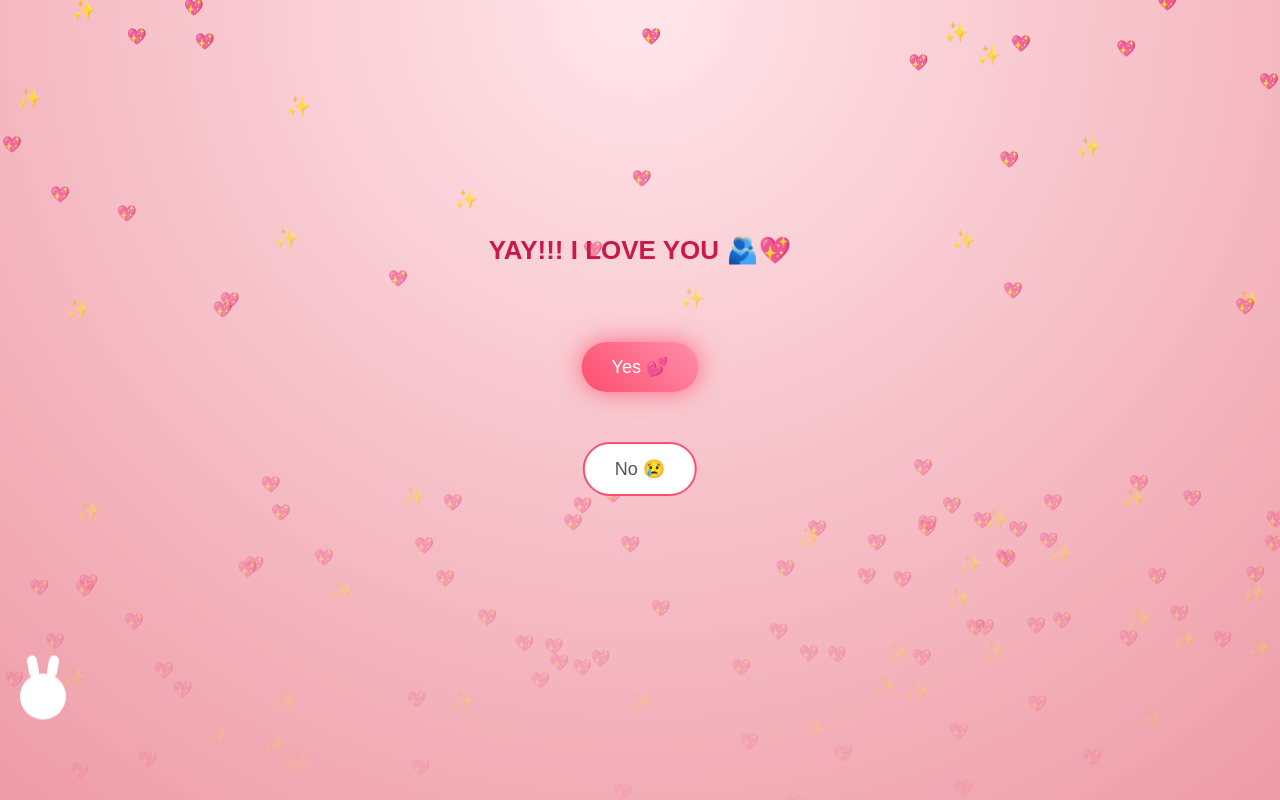
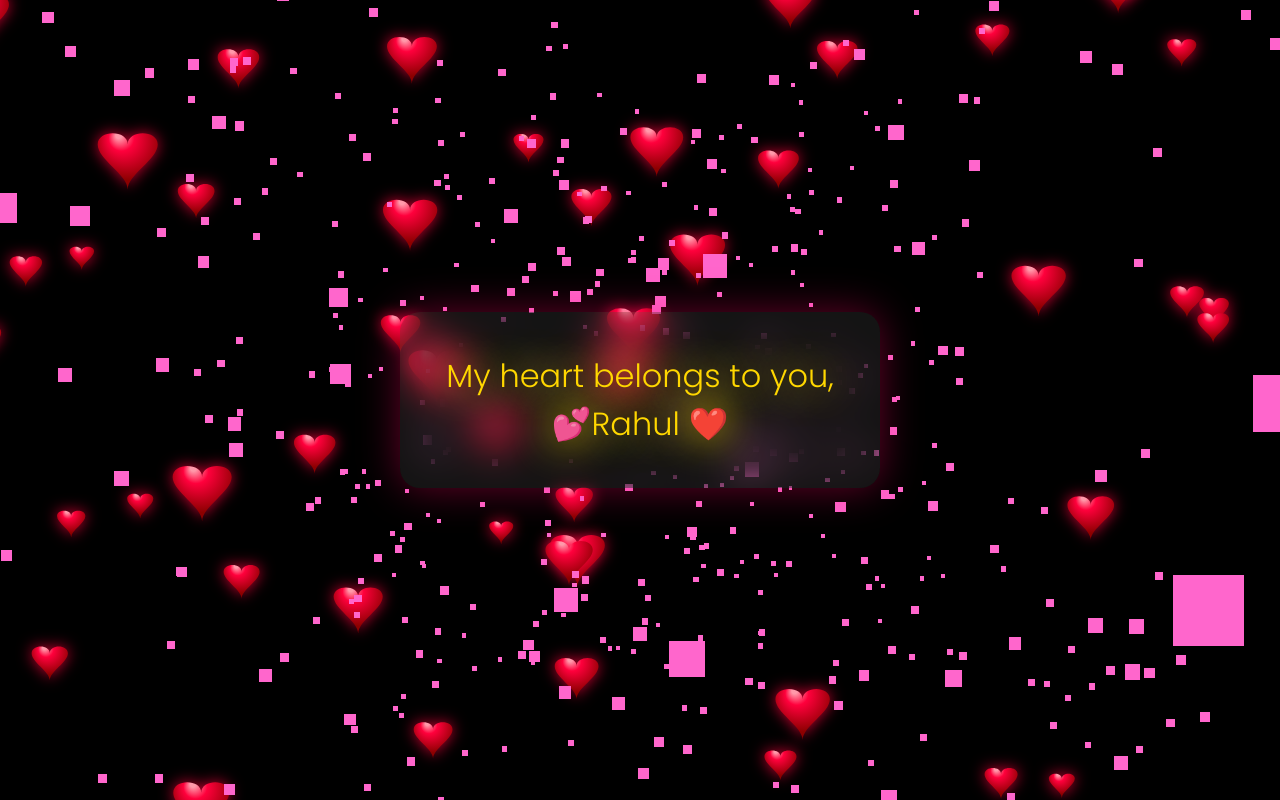
Before and after one commit to GitSwapnilJadhav/sorry-love-page, a plain HTML site: page index.html in a window 1280 px wide. Both pictures are taken after a click on the button "Yes 💕". Drawn offline with nearby package versions, Linux system fonts and the light colour scheme.

Commit message:
Update index.html

```diff
--- a/index.html
+++ b/index.html
@@ -2,204 +2,325 @@
 <html lang="en">
 <head>
 <meta charset="UTF-8">
+<title>For Girlfriend_name ❤️</title>
 <meta name="viewport" content="width=device-width, initial-scale=1.0">
-<title>For You ❤️</title>
+
+<link href="https://fonts.googleapis.com/css2?family=Poppins:wght@300;600&display=swap" rel="stylesheet">
+<script src="https://cdnjs.cloudflare.com/ajax/libs/gsap/3.12.2/gsap.min.js"></script>
+<script src="https://cdnjs.cloudflare.com/ajax/libs/three.js/r128/three.min.js"></script>
 
 <style>
-* {
-  box-sizing: border-box;
-  font-family: "Poppins", sans-serif;
+body{
+    margin:0;
+    overflow:hidden;
+    font-family:'Poppins',sans-serif;
+    background:black;
 }
 
-body {
-  margin: 0;
-  height: 100vh;
-  background: radial-gradient(circle at top, #ffe6eb, #ee9ca7);
-  overflow: hidden;
-  display: flex;
-  justify-content: center;
-  align-items: center;
+canvas{
+    position:fixed;
+    top:0;
+    left:0;
+    pointer-events:none;  /* THIS FIXES THE BUTTON */
 }
 
-.container {
-  max-width: 390px;
-  width: 100%;
-  text-align: center;
-  padding: 20px;
-  z-index: 2;
+
+.container{
+    position:absolute;
+    top:50%;
+    left:50%;
+    transform:translate(-50%,-50%);
+    text-align:center;
+    z-index:10;
+    backdrop-filter:blur(20px);
+    background:rgba(255,255,255,0.08);
+    padding:40px;
+    border-radius:20px;
+    box-shadow:0 0 40px rgba(255,0,100,0.4);
+    width:85%;
+    max-width:400px;
 }
 
-h1 {
-  min-height: 90px;
-  color: #c9184a;
-  font-size: 26px;
+h1{
+    color:white;
+    font-weight:600;
+    font-size:24px;
+    text-shadow:0 0 20px pink;
+    transition:0.3s;
 }
 
-.buttons {
-  position: relative;
-  height: 240px;
+button{
+    font-size:18px;
+    padding:14px 28px;
+    margin:15px;
+    border:none;
+    border-radius:30px;
+    cursor:pointer;
 }
 
-button {
-  border: none;
-  padding: 14px 30px;
-  font-size: 18px;
-  border-radius: 40px;
-  cursor: pointer;
-  position: absolute;
-  transition: transform 0.35s ease;
+#yes{
+    background:linear-gradient(45deg,#ff0066,#ff66cc);
+    color:white;
+    box-shadow:0 0 20px #ff3399;
 }
 
-#yes {
-  left: 50%;
-  transform: translateX(-50%);
-  background: linear-gradient(45deg, #ff4d6d, #ff8fab);
-  color: white;
-  box-shadow: 0 0 25px rgba(255, 77, 109, 0.8);
+#yes:hover{
+    box-shadow:0 0 40px #ff66cc;
 }
 
-#no {
-  left: 50%;
-  top: 100px;
-  transform: translateX(-50%);
-  background: white;
-  border: 2px solid #ff4d6d;
-  color: #555;
+#no{
+    background:#6a00ff;
+    color:white;
+    box-shadow:0 0 20px #a64dff;
+    position:fixed;
 }
 
-/* 🐰 CSS Bunny */
-.bunny {
-  position: fixed;
-  width: 46px;
-  height: 46px;
-  background: #fff;
-  border-radius: 50%;
-  bottom: 80px;
-  left: 20px;
-  animation: hop 1s infinite ease-in-out;
-}
-
-.bunny::before,
-.bunny::after {
-  content: "";
-  position: absolute;
-  width: 10px;
-  height: 22px;
-  background: #fff;
-  border-radius: 10px;
-  top: -18px;
-}
-
-.bunny::before { left: 8px; transform: rotate(-10deg); }
-.bunny::after { right: 8px; transform: rotate(10deg); }
-
-@keyframes hop {
-  0%,100% { transform: translateY(0); }
-  50% { transform: translateY(-10px); }
-}
-
-/* Celebration */
-.celebration {
-  position: fixed;
-  inset: 0;
-  pointer-events: none;
-  display: none;
-}
-
-.heart, .sparkle {
-  position: absolute;
-  animation: fall 4s linear infinite;
-}
-
-.sparkle {
-  font-size: 20px;
-  animation-duration: 2s;
-}
-
-@keyframes fall {
-  from { transform: translateY(-10vh); opacity: 1; }
-  to { transform: translateY(110vh); opacity: 0; }
+#finalMessage{
+    display:none;
+    font-size:32px;
+    color:gold;
+    text-shadow:0 0 40px gold;
 }
 </style>
 </head>
 
 <body>
 
+<audio id="bgMusic" src="Tu Hain Toh Mr And Mrs Mahi 320 Kbps.mp3"></audio>
+
 <div class="container">
-  <h1 id="text">Do you still love me? 💖</h1>
-  <div class="buttons">
+    <h1 id="question"></h1>
     <button id="yes">Yes 💕</button>
-    <button id="no">No 😢</button>
-  </div>
+    <div id="finalMessage"></div>
 </div>
 
-<div class="bunny" id="bunny"></div>
-<div class="celebration" id="celebration"></div>
-
-<audio id="music" loop>
-  <source src="Tu Hain Toh Mr And Mrs Mahi 320 Kbps.mp3" type="audio/mpeg">
-</audio>
+<button id="no">No 💜</button>
 
 <script>
-const music = document.getElementById("music");
-const no = document.getElementById("no");
-const yes = document.getElementById("yes");
-const text = document.getElementById("text");
-const bunny = document.getElementById("bunny");
-const celebration = document.getElementById("celebration");
 
-let started = false;
-let count = 0;
-let nx = 0, ny = 0;
+/* ================= NAME VARIABLE ================= */
+const girlfriendName = "Rahul"; // <-- Replace ONCE here
+
+/* ================= INITIAL TEXT ================= */
+const question = document.getElementById("question");
+question.innerText = `${girlfriendName}… Do you still love me? 💖`;
+
+/* ================= MUSIC ON FIRST CLICK ================= */
+let musicStarted = false;
+document.body.addEventListener("click", () => {
+    if(!musicStarted){
+        document.getElementById("bgMusic").play();
+        musicStarted = true;
+    }
+}, {once:true});
+
+/* ================= NO BUTTON SETUP ================= */
+const noBtn = document.getElementById("no");
+
+/* Initial safe position */
+noBtn.style.left = (window.innerWidth/2 - 40) + "px";
+noBtn.style.top = (window.innerHeight/1.5) + "px";
 
 const messages = [
-  "Are you sure? 🥺",
-  "That hurts 💔",
-  "Bunny is begging 🐰",
-  "Please say yes 💞",
-  "I love you 😭"
+`${girlfriendName}… I’m panicking now 😰`,
+`Kanhaiya, this is really hurting me 💔`,
+`Why don’t you love me, ${girlfriendName}? 😭`,
+`My heart is breaking because of you, ${girlfriendName} 💔`,
+`Please don’t leave me, ${girlfriendName} 🥺`
 ];
 
-// Start music on FIRST tap anywhere
-document.body.addEventListener("click", () => {
-  if (!started) {
-    music.play().catch(()=>{});
-    started = true;
-  }
-}, { once: true });
+let noClickCount = 0;
 
-no.addEventListener("click", (e) => {
-  e.stopPropagation();
-  count++;
+function moveButtonSafely(){
 
-  const maxX = window.innerWidth - 100;
-  const maxY = window.innerHeight - 160;
+    const btnWidth = noBtn.offsetWidth;
+    const btnHeight = noBtn.offsetHeight;
 
-  nx = Math.random() * maxX;
-  ny = Math.random() * maxY;
+    const container = document.querySelector(".container");
+    const containerRect = container.getBoundingClientRect();
 
-  no.style.transform = `translate(${nx}px, ${ny}px)`;
-  bunny.style.left = Math.max(0, nx - 30) + "px";
-  bunny.style.top = Math.max(0, ny - 30) + "px";
+    const maxX = window.innerWidth - btnWidth - 20;
+    const maxY = window.innerHeight - btnHeight - 20;
 
-  text.textContent = messages[count % messages.length];
-  yes.style.transform = `translateX(-50%) scale(${1 + count * 0.12})`;
+    let newX, newY;
+    let safe = false;
+
+    while(!safe){
+        newX = Math.random() * maxX;
+        newY = Math.random() * maxY;
+
+        const overlaps =
+            newX < containerRect.right &&
+            newX + btnWidth > containerRect.left &&
+            newY < containerRect.bottom &&
+            newY + btnHeight > containerRect.top;
+
+        if(!overlaps){
+            safe = true;
+        }
+    }
+
+    gsap.to(noBtn,{
+        duration:0.4,
+        left:newX,
+        top:newY,
+        ease:"power2.out"
+    });
+}
+
+/* NO BUTTON CLICK */
+noBtn.addEventListener("click", () => {
+
+    if(noClickCount < messages.length){
+        question.innerText = messages[noClickCount];
+    } else {
+        question.innerText = `${girlfriendName}… please 😭💔`;
+    }
+
+    // Shake animation
+    gsap.fromTo(question,
+        {x:-10},
+        {x:10,duration:0.08,repeat:6,yoyo:true}
+    );
+
+    // Increase red glow
+    question.style.textShadow = `0 0 ${20 + noClickCount*8}px red`;
+
+    // Slight background darkening
+    document.body.style.background = `rgb(${Math.min(60,noClickCount*10)},0,0)`;
+
+    moveButtonSafely();
+    noClickCount++;
 });
 
-yes.addEventListener("click", () => {
-  navigator.vibrate(300);
-  text.textContent = "YAY!!! I LOVE YOU 🫂💖";
+/* ================= YES BUTTON ================= */
+const yesBtn = document.getElementById("yes");
+const finalMessage = document.getElementById("finalMessage");
 
-  celebration.style.display = "block";
+yesBtn.addEventListener("click",()=>{
+    question.style.display="none";
+    yesBtn.style.display="none";
+    noBtn.style.display="none";
+    finalMessage.innerText = `My heart belongs to you,💕${girlfriendName} ❤️`;
+    finalMessage.style.display="block";
+    launchFireworks();
+});
 
-  for (let i = 0; i < 150; i++) {
-    const el = document.createElement("div");
-    el.className = Math.random() > 0.6 ? "sparkle" : "heart";
-    el.textContent = el.className === "sparkle" ? "✨" : "💖";
-    el.style.left = Math.random() * 100 + "vw";
-    el.style.animationDuration = 2 + Math.random() * 3 + "s";
-    celebration.appendChild(el);
-  }
+//* ================= 3D SHINY FLOATING HEARTS ================= */
+
+const heartCanvas = document.createElement("canvas");
+document.body.appendChild(heartCanvas);
+const ctx = heartCanvas.getContext("2d");
+
+heartCanvas.width = window.innerWidth;
+heartCanvas.height = window.innerHeight;
+
+let hearts = [];
+
+for (let i = 0; i < 50; i++) {
+    hearts.push({
+        x: Math.random() * heartCanvas.width,
+        y: Math.random() * heartCanvas.height,
+        size: Math.random() * 18 + 12,
+        speed: Math.random() * 1.2 + 0.5,
+        shineOffset: Math.random() * 100
+    });
+}
+
+function drawHeart(x, y, size, shineOffset) {
+
+    const gradient = ctx.createRadialGradient(
+        x - size * 0.3,
+        y - size * 0.3,
+        size * 0.1,
+        x,
+        y,
+        size * 1.2
+    );
+
+    gradient.addColorStop(0, "#ff99aa");   // shine
+    gradient.addColorStop(0.3, "#ff003c"); // red
+    gradient.addColorStop(1, "#8b0000");   // dark red depth
+
+    ctx.fillStyle = gradient;
+    ctx.shadowColor = "rgba(255,0,60,0.8)";
+    ctx.shadowBlur = 15;
+
+    ctx.beginPath();
+    ctx.moveTo(x, y);
+    ctx.bezierCurveTo(x, y - size/2, x - size, y - size/2, x - size, y);
+    ctx.bezierCurveTo(x - size, y + size/2, x, y + size, x, y + size*1.5);
+    ctx.bezierCurveTo(x, y + size, x + size, y + size/2, x + size, y);
+    ctx.bezierCurveTo(x + size, y - size/2, x, y - size/2, x, y);
+    ctx.fill();
+
+    ctx.shadowBlur = 0;
+}
+
+function animateHearts() {
+    ctx.clearRect(0, 0, heartCanvas.width, heartCanvas.height);
+
+    hearts.forEach(h => {
+        h.y -= h.speed;
+
+        // slight floating sway
+        h.x += Math.sin(Date.now() * 0.001 + h.shineOffset) * 0.3;
+
+        if (h.y < -50) {
+            h.y = heartCanvas.height + 50;
+            h.x = Math.random() * heartCanvas.width;
+        }
+
+        drawHeart(h.x, h.y, h.size, h.shineOffset);
+    });
+
+    requestAnimationFrame(animateHearts);
+}
+
+animateHearts();
+
+
+/* ================= FIREWORKS ================= */
+let scene=new THREE.Scene();
+let camera=new THREE.PerspectiveCamera(75,window.innerWidth/window.innerHeight,0.1,1000);
+let renderer=new THREE.WebGLRenderer({alpha:true});
+renderer.setSize(window.innerWidth,window.innerHeight);
+renderer.domElement.style.position="fixed";
+renderer.domElement.style.zIndex="5";
+document.body.appendChild(renderer.domElement);
+camera.position.z=5;
+
+function launchFireworks(){
+    const geometry=new THREE.BufferGeometry();
+    const vertices=[];
+    for(let i=0;i<700;i++){
+        vertices.push(
+            (Math.random()-0.5)*10,
+            (Math.random()-0.5)*10,
+            (Math.random()-0.5)*10
+        );
+    }
+    geometry.setAttribute('position',new THREE.Float32BufferAttribute(vertices,3));
+    const material=new THREE.PointsMaterial({color:0xff66cc,size:0.1});
+    const points=new THREE.Points(geometry,material);
+    scene.add(points);
+
+    function animate(){
+        requestAnimationFrame(animate);
+        points.rotation.x+=0.01;
+        points.rotation.y+=0.01;
+        renderer.render(scene,camera);
+    }
+    animate();
+}
+
+/* ================= RESIZE FIX ================= */
+window.addEventListener("resize",()=>{
+    heartCanvas.width=window.innerWidth;
+    heartCanvas.height=window.innerHeight;
+    renderer.setSize(window.innerWidth,window.innerHeight);
+    camera.aspect=window.innerWidth/window.innerHeight;
+    camera.updateProjectionMatrix();
 });
 </script>
 
```
